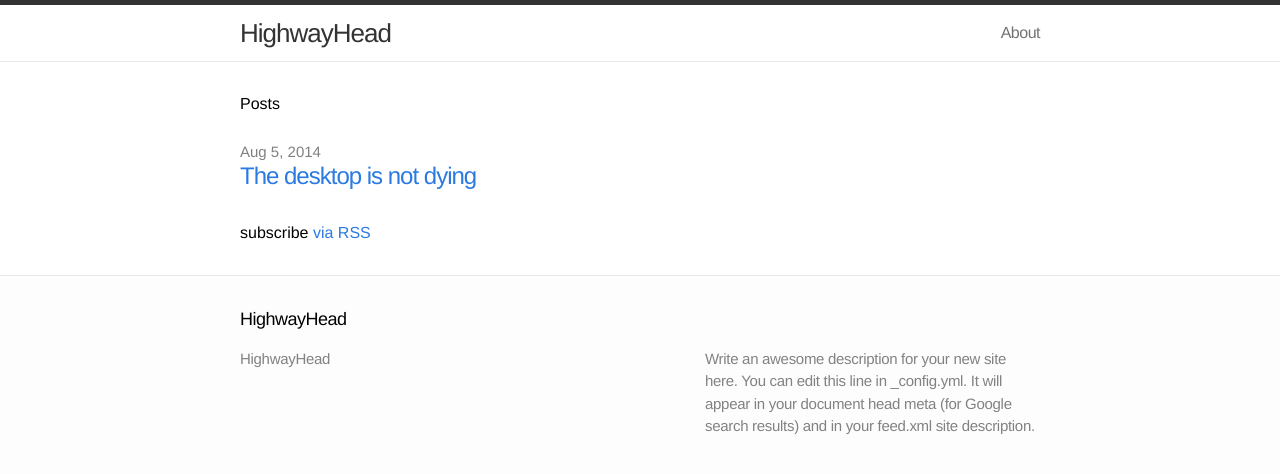
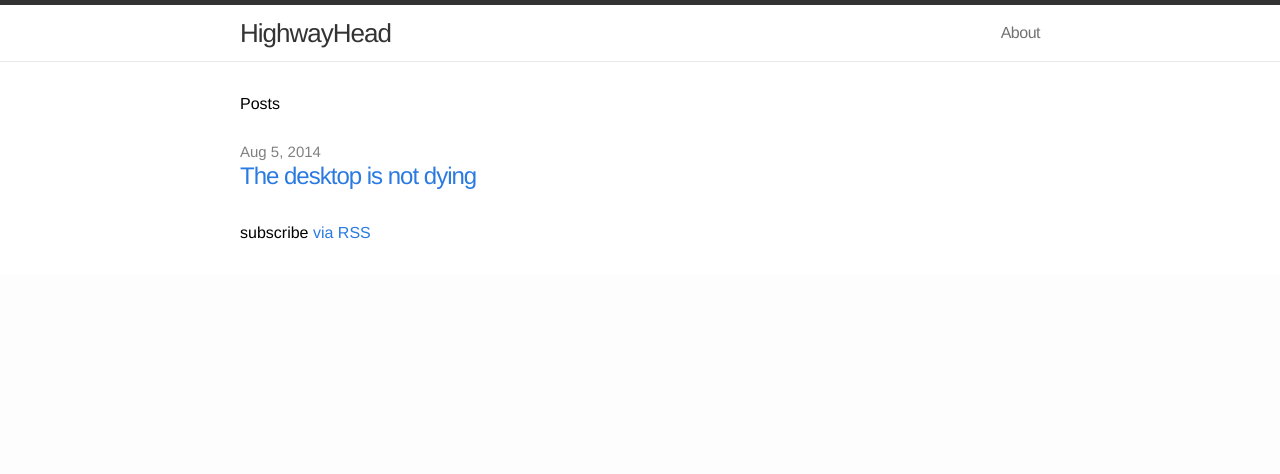
Before and after one commit to koenboncquet/koenboncquet.github.io, a Jekyll site: the page built from index.html, in a window 1280 px wide. Shown: the top 474 px of the page. Built offline with Jekyll 4.4.1, drawn with Linux system fonts in a browser that asks for light colours.

```diff
--- a/_config.yml
+++ b/_config.yml
@@ -1,7 +1,7 @@
 # Site settings
 title: HighwayHead
 #email: koenboncquet@gmail.com
-description: "Write an awesome description for your new site here. You can edit this line in _config.yml. It will appear in your document head meta (for Google search results) and in your feed.xml site description."
+description: ""
 baseurl: ""
 # url: "http://yourdomain.com"
 # twitter_username: jekyllrb
--- a/_layouts/default.html
+++ b/_layouts/default.html
@@ -13,7 +13,7 @@
       </div>
     </div>
 
-    {% include footer.html %}
+    <!--{% include footer.html %}-->
 
     </body>
 </html>
```
Also changed, not shown: committing.jpg (added), 6 other files.
